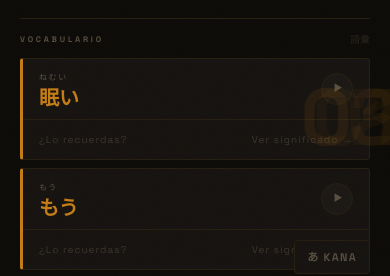
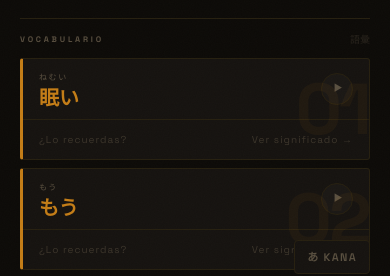
Before and after one commit to Ixo22/dynamic-language, a Next.js app: page /lesson in a window 390 px wide. Shown: the part 546-822 px from the top of the page. Built offline with nearby package versions, Linux system fonts and the light colour scheme.

Commit message:
fix: vocab card decorative number overflows on mobile
Move relative+overflow-hidden to Tailwind classes on the same element
so the browser correctly clips the absolute-positioned number span.

```diff
--- a/src/components/lesson/DialogueReader.tsx
+++ b/src/components/lesson/DialogueReader.tsx
@@ -157,17 +157,16 @@ export function DialogueReader({ dialogue, showHints, showText, showAudio }: Pro
             const isShown  = revealedSet.has(v.forma)
 
             return (
-              <div key={i} className="vocab-card mb-2 overflow-hidden" style={{
+              <div key={i} className="vocab-card relative overflow-hidden mb-2" style={{
                 background: isActive ? 'rgba(196,125,23,0.04)' : 'var(--surface)',
                 border: '1px solid var(--border)',
                 borderLeft: `3px solid ${isActive ? 'var(--amber-l)' : 'var(--amber)'}`,
                 borderRadius: 3,
               }}>
-                <span aria-hidden style={{
-                  position: 'absolute', right: -4, top: '50%', transform: 'translateY(-50%)',
-                  fontSize: '5rem', fontWeight: 900, fontFamily: 'var(--font-latin)',
-                  color: 'var(--amber)', opacity: 0.055, lineHeight: 1,
-                  userSelect: 'none', pointerEvents: 'none', letterSpacing: '-0.04em',
+                <span aria-hidden className="absolute right-0 top-1/2 -translate-y-1/2 pointer-events-none select-none" style={{
+                  fontSize: '4.5rem', fontWeight: 900, fontFamily: 'var(--font-latin)',
+                  color: 'var(--amber)', opacity: 0.06, lineHeight: 1,
+                  letterSpacing: '-0.04em',
                 }}>
                   {String(i + 1).padStart(2, '0')}
                 </span>
```
